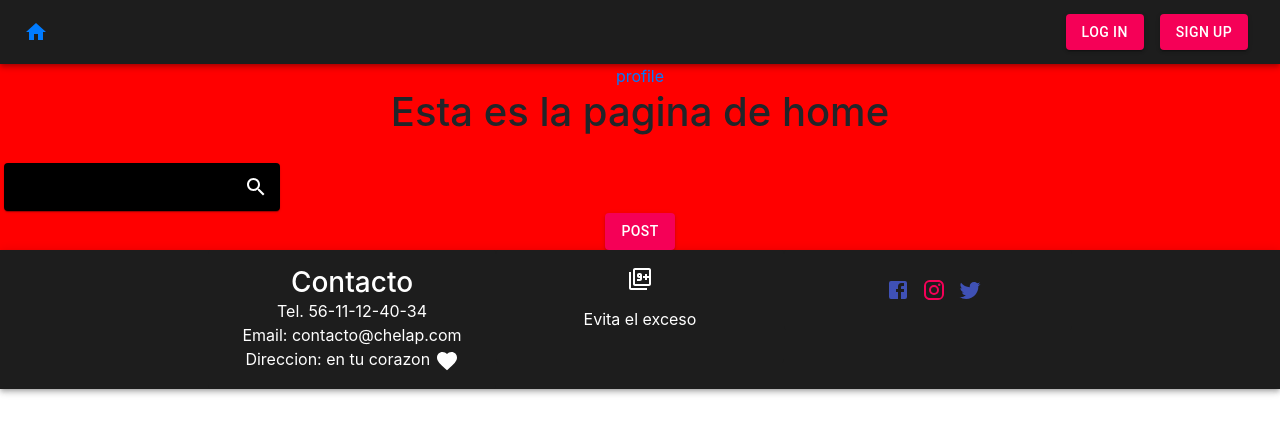
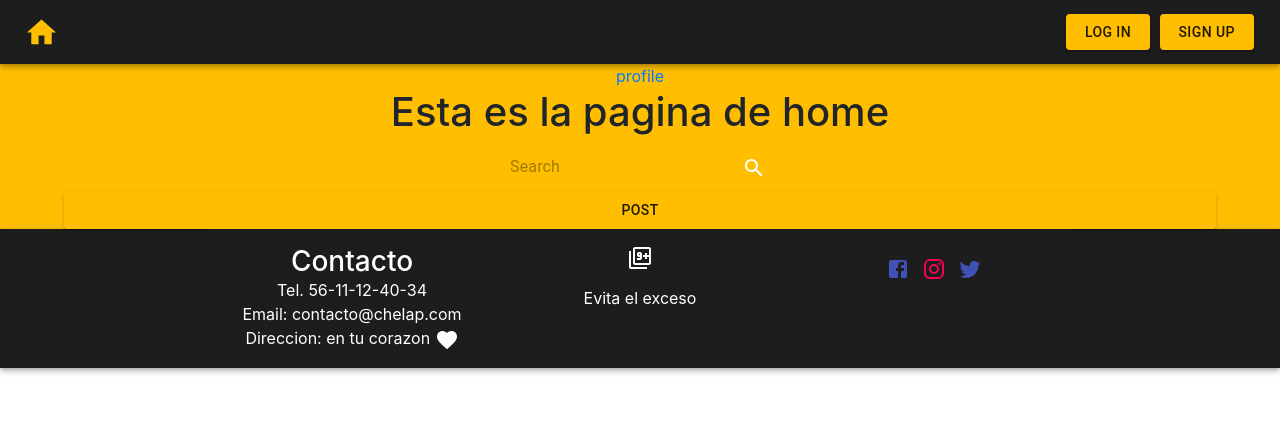
Before and after one commit to grja04/Beer-Path-Front, a React (Create React App) app: page / in a window 1280 px wide. Shown: the top 434 px of the page. Built offline with nearby package versions, Linux system fonts and the light colour scheme.

Commit message:
styled home icon

```diff
--- a/src/App.js
+++ b/src/App.js
@@ -17,7 +17,7 @@ import BottomAppBar from './components/footer'
 
 const useStyles = makeStyles((theme) => ({
   root: {
-    background:'red',
+    background:'#FFBF00',
     flexGrow:1,
     textAlign: 'center',
     width: '100%',
--- a/src/components/navbar.js
+++ b/src/components/navbar.js
@@ -19,6 +19,7 @@ const useStyles = makeStyles((theme) => ({
   },
   menuButton: {
     marginRight: theme.spacing(2),
+    color: '#FFBF00',
   },
   title: {
     display: 'none',
@@ -68,6 +69,9 @@ const useStyles = makeStyles((theme) => ({
     [theme.breakpoints.up('md')]: {
       display: 'flex',
     },
+  },
+  menuMobile:{
+    background:'red',
   },
   sectionMobile: {
     display: 'flex',
@@ -148,7 +152,7 @@ export default function NavBar() {
             color="inherit"
             aria-label="open drawer"
           >
-            <HomeIcon/>
+            <HomeIcon fontSize="large"/>
           </IconButton></Link>
           <div className={classes.grow} />
           <div className={classes.sectionDesktop}>
--- a/src/components/searchField.js
+++ b/src/components/searchField.js
@@ -4,18 +4,18 @@ import { makeStyles } from '@material-ui/core/styles';
 import IconButton from '@material-ui/core/IconButton';
 import SearchIcon from '@material-ui/icons/Search';
 import Paper from '@material-ui/core/Paper';
+import { Grid } from '@material-ui/core';
 
 const useStyles = makeStyles((theme) => ({
   root: {
     padding: '2px 4px',
     display: 'flex',
-    alignItems: 'center',
-    width: '100%',
-    marginTop:'25px',
-    textAlign: 'center'
     },
     paper:{
-      backgroundColor: 'black'
+      backgroundColor: '#BF00',
+      boxShadow: 'none',
+      color: 'white',
+      width:'100%'
     },
     iconButton:{
       color:'white'
@@ -29,7 +29,6 @@ export default function SearchField() {
   const classes = useStyles();
 
   return (
-    <form className={classes.root} noValidate autoComplete="off">
     <Paper className={classes.paper}>
       <InputBase
          className={classes.input}
@@ -40,6 +39,5 @@ export default function SearchField() {
         <SearchIcon/>
       </IconButton>
     </Paper>
-    </form>
   );
 }
--- a/src/components/yellowButton.js
+++ b/src/components/yellowButton.js
@@ -9,6 +9,10 @@ const useStyles = makeStyles((theme) => ({
       margin: theme.spacing(1),
     },
   },
+  button:{
+    background:'#FFBF00',
+    width:'90%',
+  },
 }));
 
 export default function YellowButton(props) {
@@ -16,11 +20,11 @@ export default function YellowButton(props) {
 
   return (
     <div className={classes.root}>
-    <Link to={props.to}>
-      <Button variant="contained" color="secondary">
-        {props.text}
-      </Button>
-    </Link>
+      <Link to={props.to}>
+        <Button variant="contained" className={classes.button}>
+          {props.text}
+        </Button>
+      </Link>
     </div>
   );
 }
```
Lines whose indentation alone changed are shown as unchanged.
